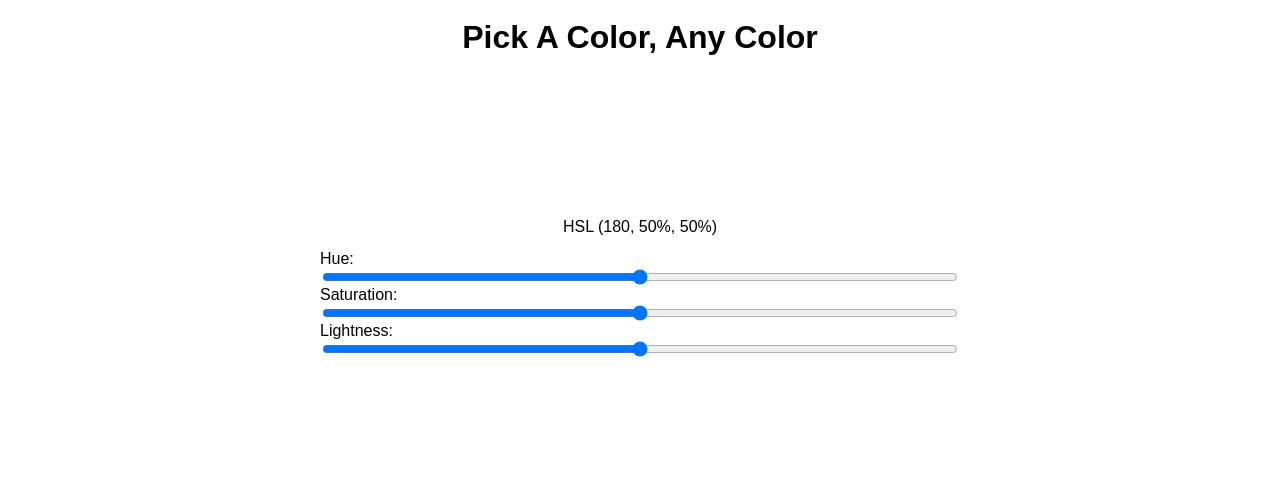
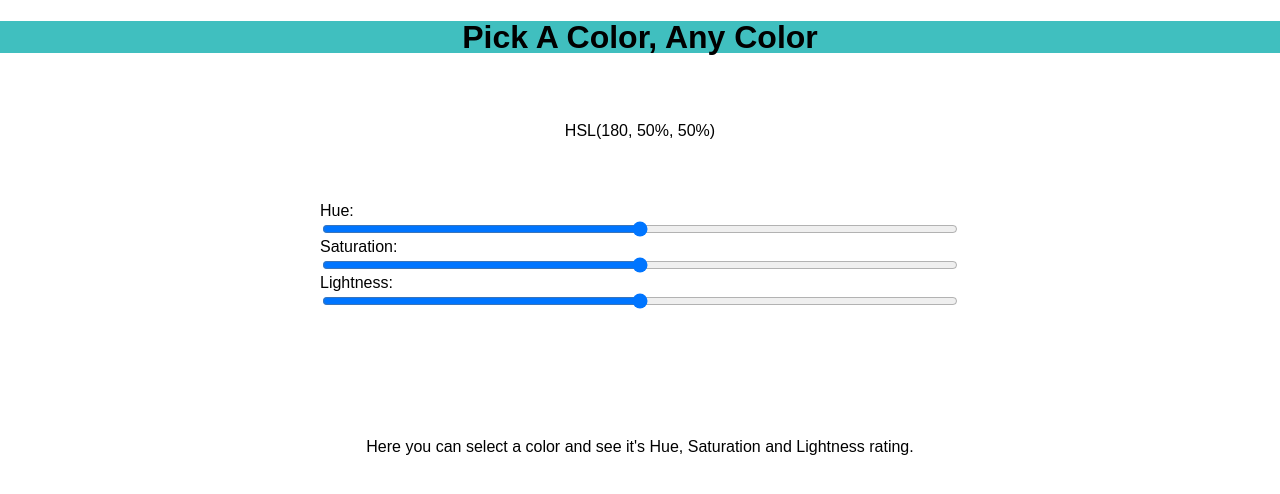
Before and after one commit to n-africa/color-picker, a React (Create React App) app: page / in a window 1280 px wide. Shown: the top 494 px of the page. Built offline with nearby package versions, Linux system fonts and the light colour scheme; the HTML template or start-up script is replaced by a standard one.

Commit message:
Corrected format for viewing color

```diff
--- a/src/App.jsx
+++ b/src/App.jsx
@@ -1,41 +1,81 @@
 import React, { Component } from 'react'
 
 class App extends Component {
-  state={
+  state = {
     hue: '180',
     saturation: '50',
-    lightness:'50',
+    lightness: '50',
   }
 
   updateRange = event => {
-    this.setState({[event.target.name]: event.target.value})
+    this.setState({ [event.target.name]: event.target.value })
   }
 
   render() {
-    const currentColor= `HSL (${this.state.hue}, ${this.state.saturation}%, ${this.state.lightness}%)`
+    const currentColor = `HSL(${this.state.hue}, ${this.state.saturation}%, ${this.state.lightness}%)`
 
-    return(
+    return (
+      <div>
+        <h1 style={{ backgroundColor: currentColor }}>
+          Pick A Color, Any Color
+        </h1>
 
-<div>
-  <h1 style= {{backgroundColor: currentColor}}>Pick A Color, Any Color</h1>
+        <p></p>
+        <p></p>
+        <p></p>
 
-<figure style={ { backgroundColor: currentColor  } } ></figure>
+        <body style={{ backgroundColor: currentColor }}></body>
 
-    <p>{`${currentColor}`}</p>
+        <p>{`${currentColor}`}</p>
 
-<section>
+        <p></p>
+        <p></p>
+        <p></p>
 
-Hue: <input type= "range" name="hue" min="0" max="360" value={this.state.hue} onChange={this.updateRange}/>
+        <section>
+          Hue:{' '}
+          <input
+            type="range"
+            name="hue"
+            min="0"
+            max="360"
+            value={this.state.hue}
+            onChange={this.updateRange}
+          />
+          Saturation:{' '}
+          <input
+            type="range"
+            name="saturation"
+            min="0"
+            max="100"
+            value={this.state.saturation}
+            onChange={this.updateRange}
+          />
+          Lightness:{' '}
+          <input
+            type="range"
+            name="lightness"
+            min="0"
+            max="100"
+            value={this.state.lightness}
+            onChange={this.updateRange}
+          />
+        </section>
 
-Saturation: <input type= "range" name="saturation" min="0" max="100" value={this.state.saturation} onChange={this.updateRange} />
-
-Lightness: <input type= "range" name="lightness" min="0" max="100" value={this.state.lightness} onChange={this.updateRange} />
-
-</section>
-
-</div>
-)
-}
+        <p></p>
+        <p></p>
+        <p></p>
+        <p></p>
+        <p></p>
+        <p></p>
+        <p></p>
+        <p>
+          Here you can select a color and see it's Hue, Saturation and Lightness
+          rating.
+        </p>
+      </div>
+    )
+  }
 }
 
 export default App
--- a/src/index.scss
+++ b/src/index.scss
@@ -24,11 +24,6 @@ section {
     justify-content: center;
 }
 
-figure {
-    width: 8rem;
-    height: 8rem;
-}
-
 p {
     display: flex;
     justify-content: center;
```
